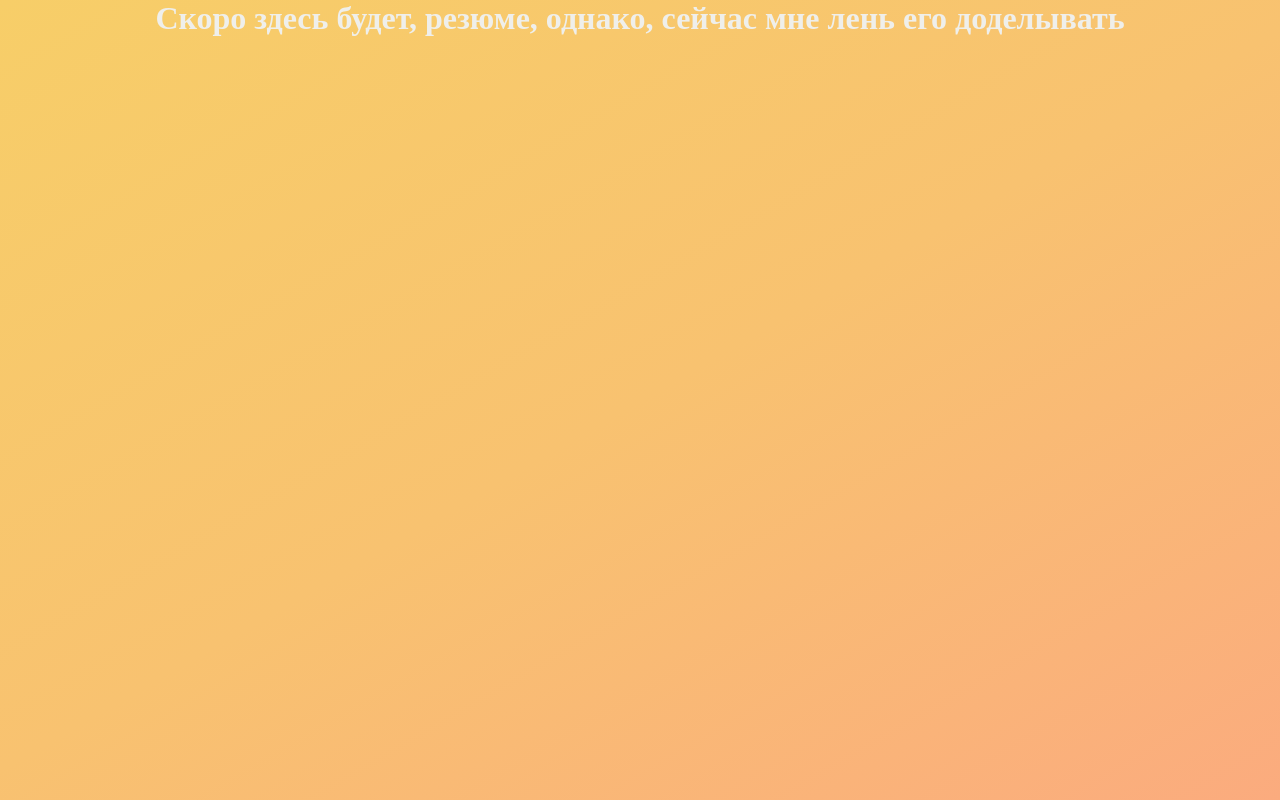
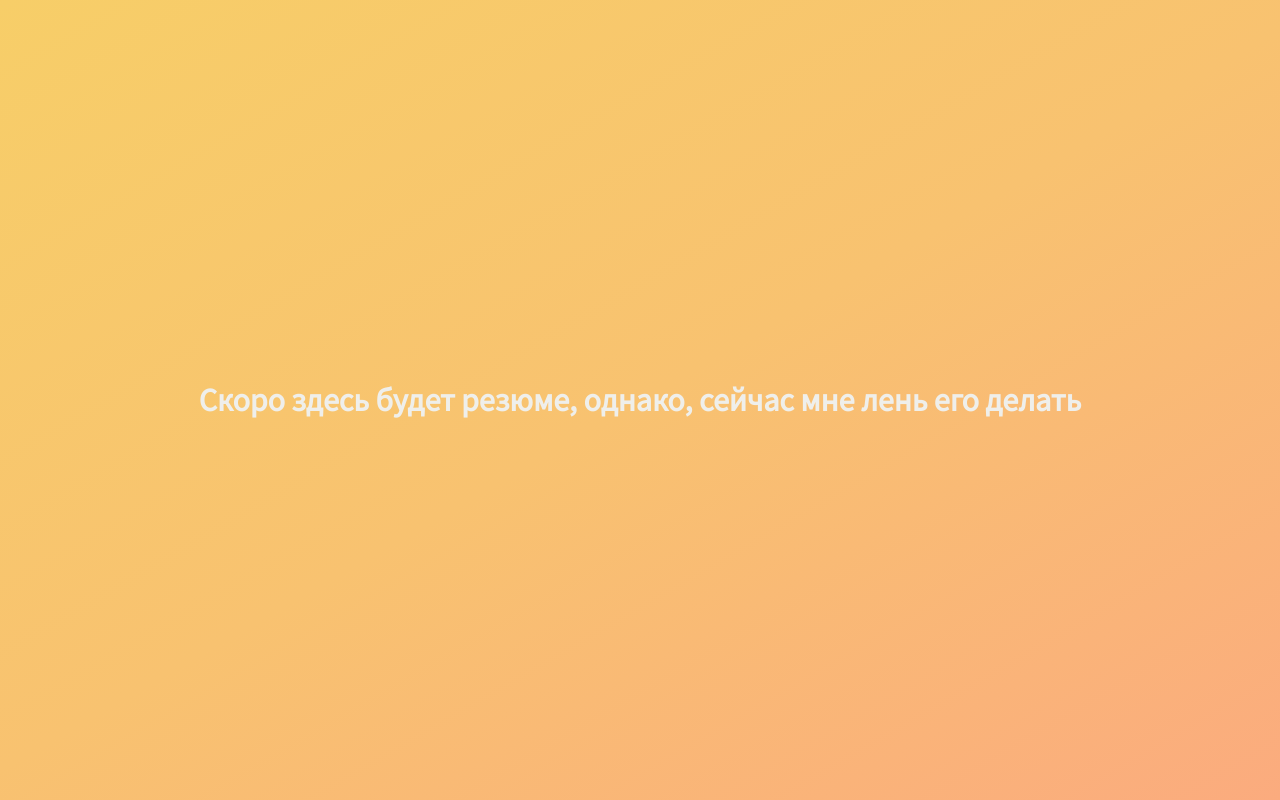
Before and after one commit to Username77177/web-portfolio, a plain HTML site: page index.html in a window 1280 px wide. Drawn offline with Linux system fonts and the light colour scheme.

Commit message:
21/03/2020 22:05:33

```diff
--- a/index.html
+++ b/index.html
@@ -10,7 +10,7 @@
 
 <body>
     <dev id="first_block" class="block">
-        <h1>Скоро здесь будет, резюме, однако, сейчас мне лень его доделывать</h1>
+        <h1 id="temp">Скоро здесь будет резюме, однако, сейчас мне лень его делать</h1>
     </dev>
 </body>
 
--- a/style.css
+++ b/style.css
@@ -1,8 +1,13 @@
+@import url('https://fonts.googleapis.com/css?family=Noto+Serif|Source+Sans+Pro&display=swap');
+
+/* Noto Serif, Source Sans Pro fonts */
+
 * {
     margin: 0;
     padding: 0;
     box-sizing: border-box;
     color: var(--fc);
+    font-family: 'Noto Serif', serif;
 }
 
  :root {
@@ -17,8 +22,13 @@
     position: relative;
     width: 100%;
     height: 100vh;
-        display: block;
-        text-align: center;
+    display: flex;
+    justify-content: center;
+    align-items: center;
+}
+
+#temp {
+    font-family: 'Source Sans Pro', sans-serif;
 }
 
 #first_block {
```
Lines whose indentation alone changed are shown as unchanged.
